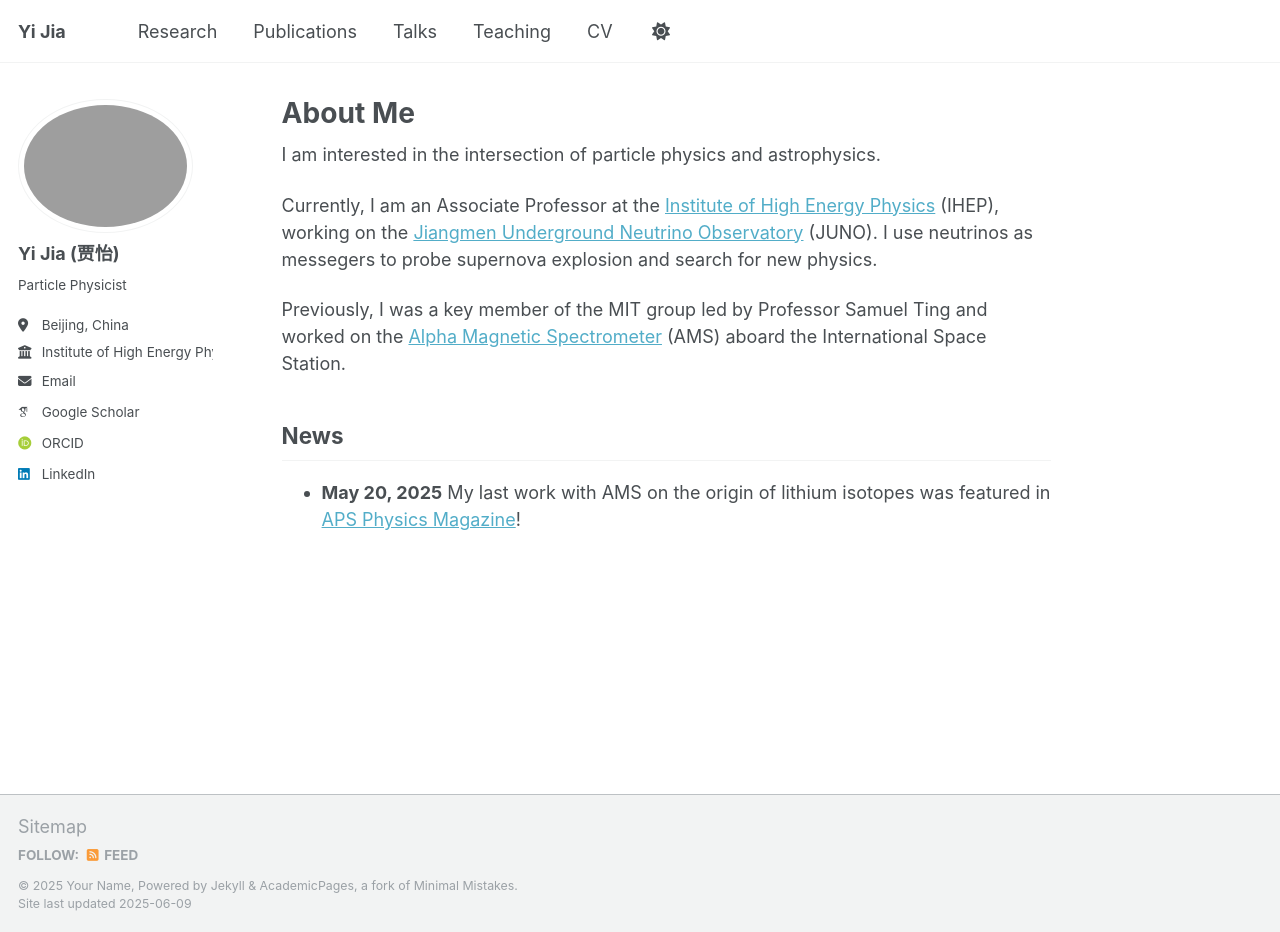
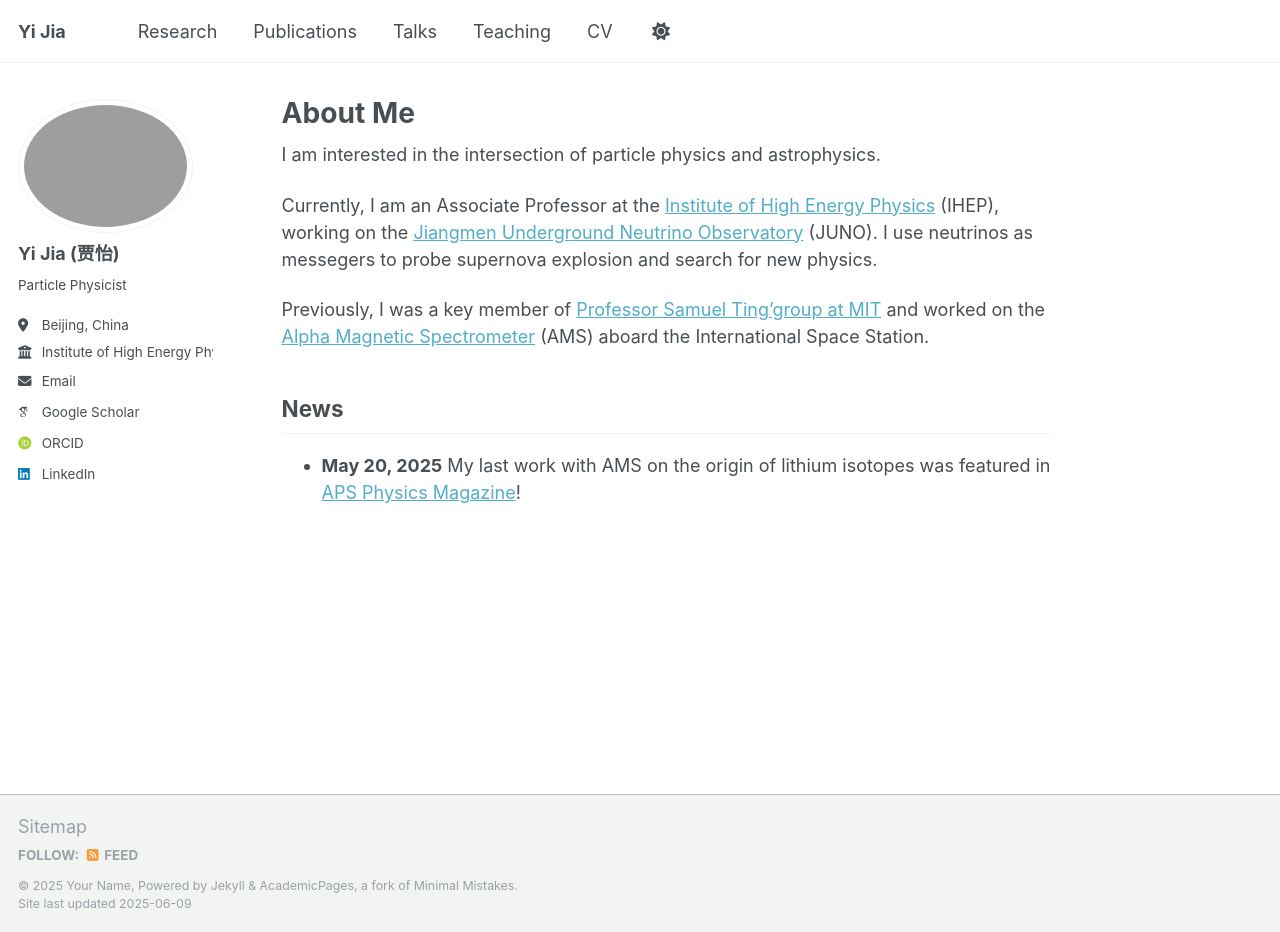
Before and after one commit to yijia-hep/yijia-hep, a Jekyll site: the page built from _pages/about.md, in a window 1280 px wide and 932 px high. Built offline with Jekyll 4.4.1, drawn with Linux system fonts in a browser that asks for light colours; some web fonts are replaced.

Commit message:
no messega

```diff
--- a/_pages/about.md
+++ b/_pages/about.md
@@ -11,7 +11,7 @@ I am interested in the intersection of particle physics and astrophysics.
 
 Currently, I am an Associate Professor at the [Institute of High Energy Physics](http://english.ihep.cas.cn/) (IHEP), working on the [Jiangmen Underground Neutrino Observatory](https://juno.ihep.cas.cn/) (JUNO). I use neutrinos as messegers to probe supernova explosion and search for new physics.
 
-Previously, I was a key member of the MIT group led by Professor Samuel Ting and worked on the [Alpha Magnetic Spectrometer](https://ams02.space/) (AMS) aboard the International Space Station.
+Previously, I was a key member of [Professor Samuel Ting'group at MIT](https://web.mit.edu/lns/research/emi.html) and worked on the [Alpha Magnetic Spectrometer](https://ams02.space/) (AMS) aboard the International Space Station.
 
 ## News
 
```
